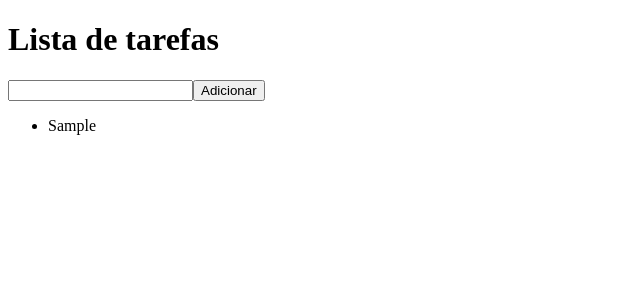
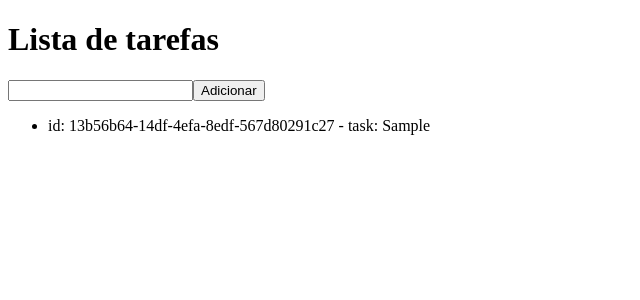
Before and after one commit to fernandoortolan/lista-de-tarefas-react, a React (Vite) app: page / in a window 1280 px wide. Both pictures are taken after typing "Sample" into the empty fields and a click on the button "Adicionar". Shown: the top 300 px of the page, without its empty margins (0-640 px from the left). Built offline with nearby package versions, Linux system fonts and the light colour scheme.

Commit message:
feat: incrementa key aos itens da lista

```diff
--- a/src/App.jsx
+++ b/src/App.jsx
@@ -9,7 +9,7 @@ function Header({ title }) {
 }
 
 function ToDoList({ list }) {
-  const listItems = list.map(item => <li>{item}</li>);
+  const listItems = list.map(item => <li key={item.id}>id: {item.id} - task: {item.task}</li>);
 
   return (
     <ul>
@@ -44,7 +44,8 @@ function App() {
   }
 
   const handleSubmit = () => {
-    setTasks([...tasks, inputValue]);
+    const uuid = crypto.randomUUID();
+    setTasks([...tasks, { id: uuid, task: inputValue }]);
     setInputValue('');
   };
 
```
